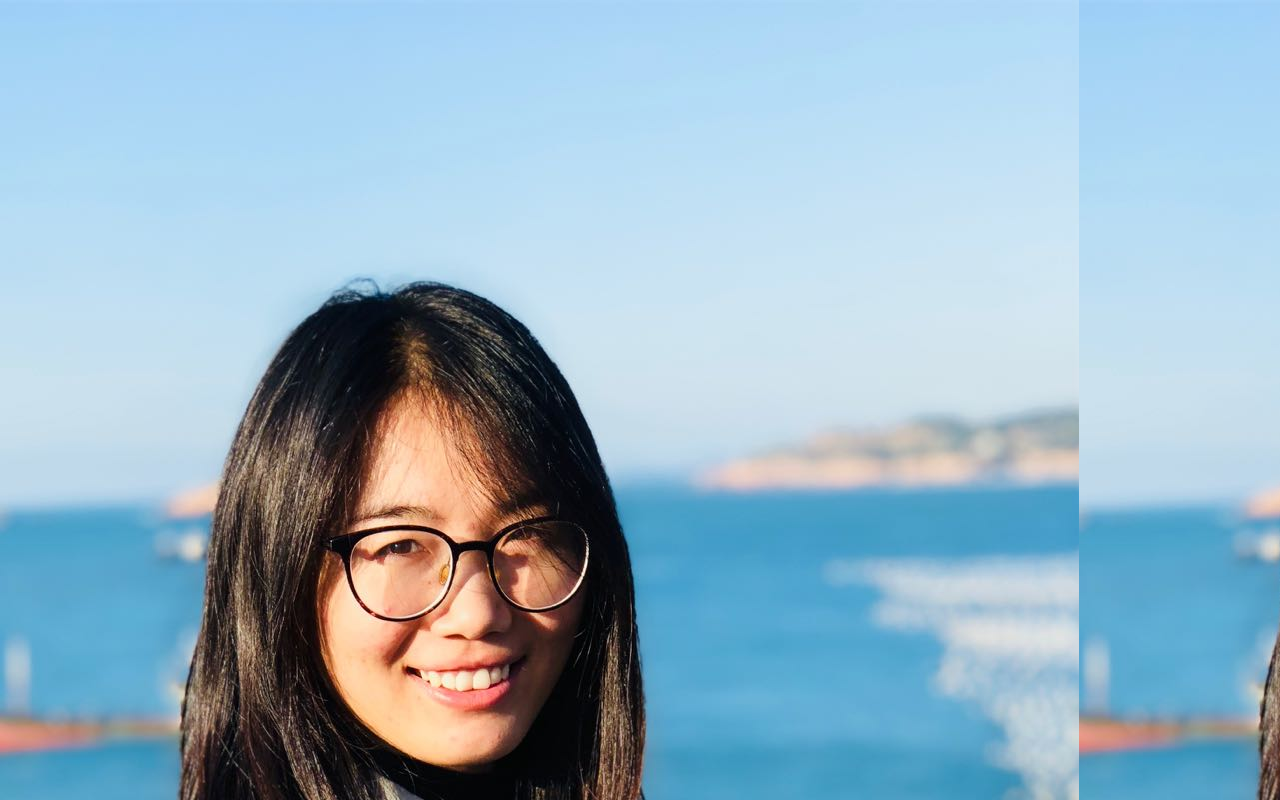
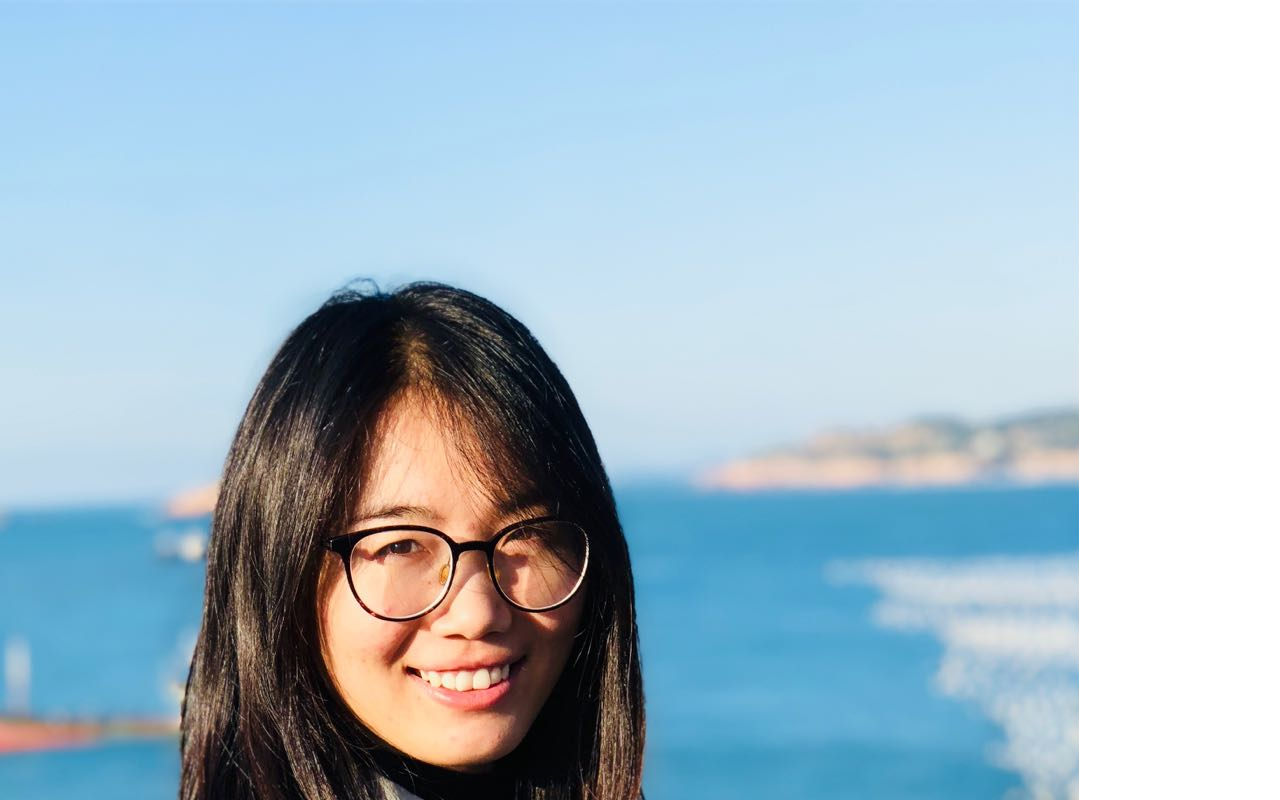
Before and after one commit to dadiaoguai/personalserver, a website: page index.html in a window 1280 px wide. Shown: the top 800 px of the page. Drawn offline with Linux system fonts and the light colour scheme; files that its build step writes are made by us from their sources; files whose address does not match are found by name.

Commit message:
no message

```diff
--- a/index.html
+++ b/index.html
@@ -3,9 +3,13 @@
 <head>
   <meta charset="UTF-8">
   <title>肖凯丽</title>
-  <link rel="stylesheet" type="text/css" href="/home/www/personalserver//main.css">
+  <style>
+    body {
+      margin: 0;
+    }
+  </style>
 </head>
 <body>
-  <div id="container"></div>
+  <img src="kl.jpg" alt="">
 </body>
 </html>
```
